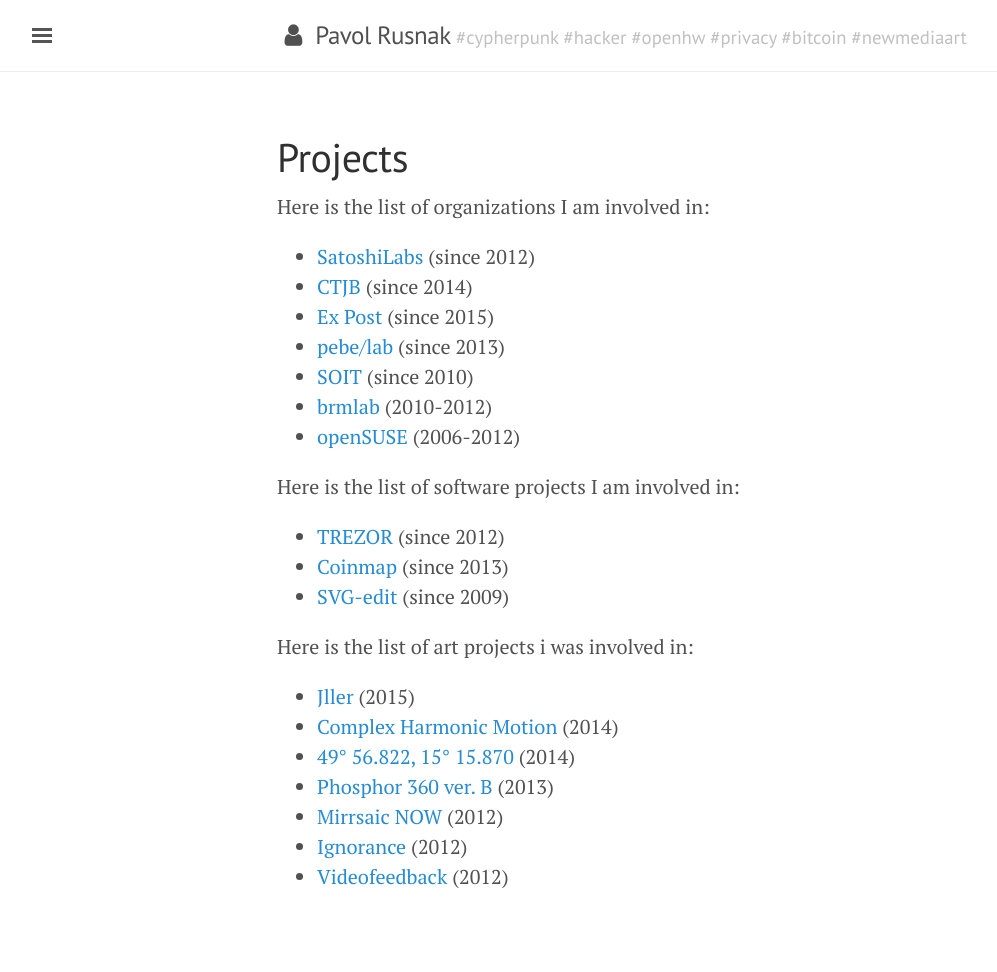
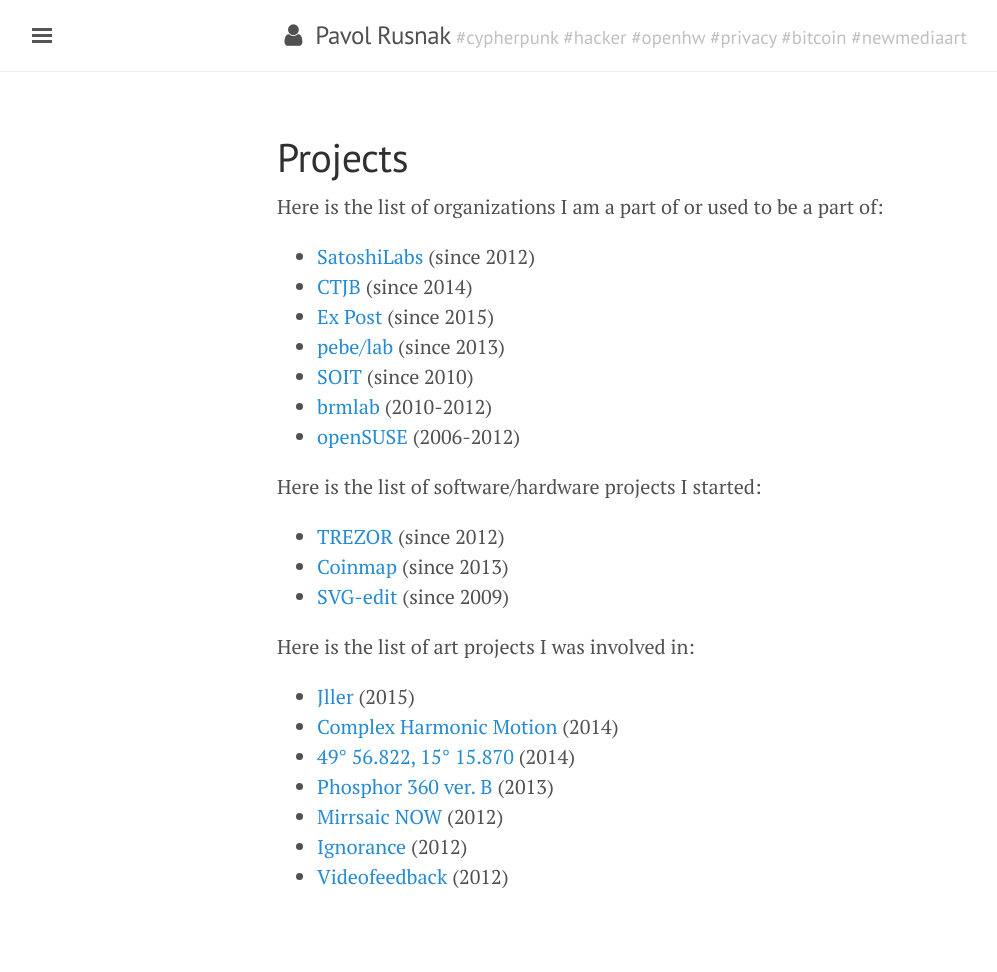
Before and after one commit to prusnak/rusnak.io, a Jekyll site: the page built from projects.md, in a window 1280 px wide. Shown: the whole page, without its empty margins (3-1000 px from the left). Built offline with Jekyll 4.4.1, drawn with Linux system fonts in a browser that asks for light colours; nearby versions of some CDN libraries.

Commit message:
change wording

```diff
--- a/projects.md
+++ b/projects.md
@@ -3,7 +3,7 @@
 title: Projects
 ---
 
-Here is the list of organizations I am involved in:
+Here is the list of organizations I am a part of or used to be a part of:
 
 * [SatoshiLabs](/satoshilabs) (since 2012)
 * [CTJB](/ctjb) (since 2014)
@@ -13,13 +13,13 @@
 * [brmlab](https://brmlab.cz) (2010-2012)
 * [openSUSE](https://opensuse.org) (2006-2012)
 
-Here is the list of software projects I am involved in:
+Here is the list of software/hardware projects I started:
 
 * [TREZOR](/trezor) (since 2012)
 * [Coinmap](/coinmap) (since 2013)
 * [SVG-edit](/svg-edit) (since 2009)
 
-Here is the list of art projects i was involved in:
+Here is the list of art projects I was involved in:
 
 * [Jller](/jller) (2015)
 * [Complex Harmonic Motion](/chm) (2014)
```
